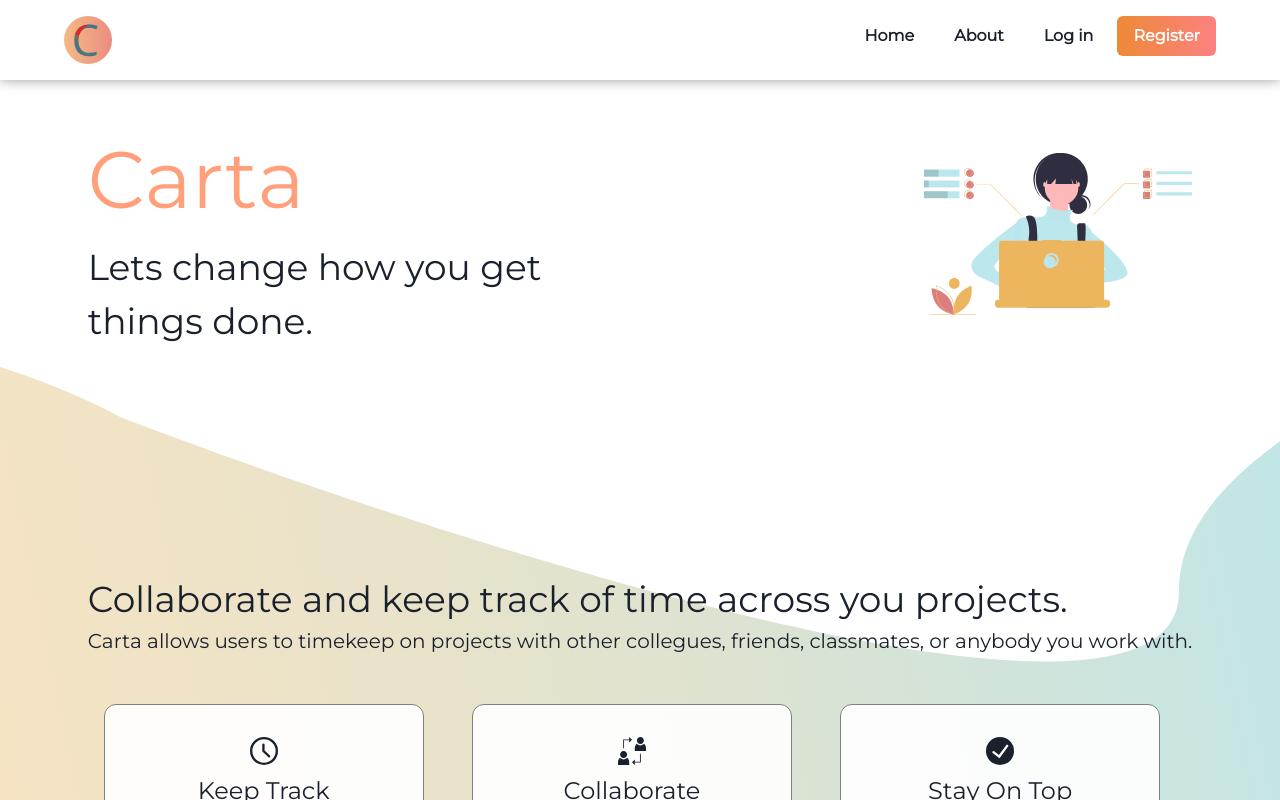
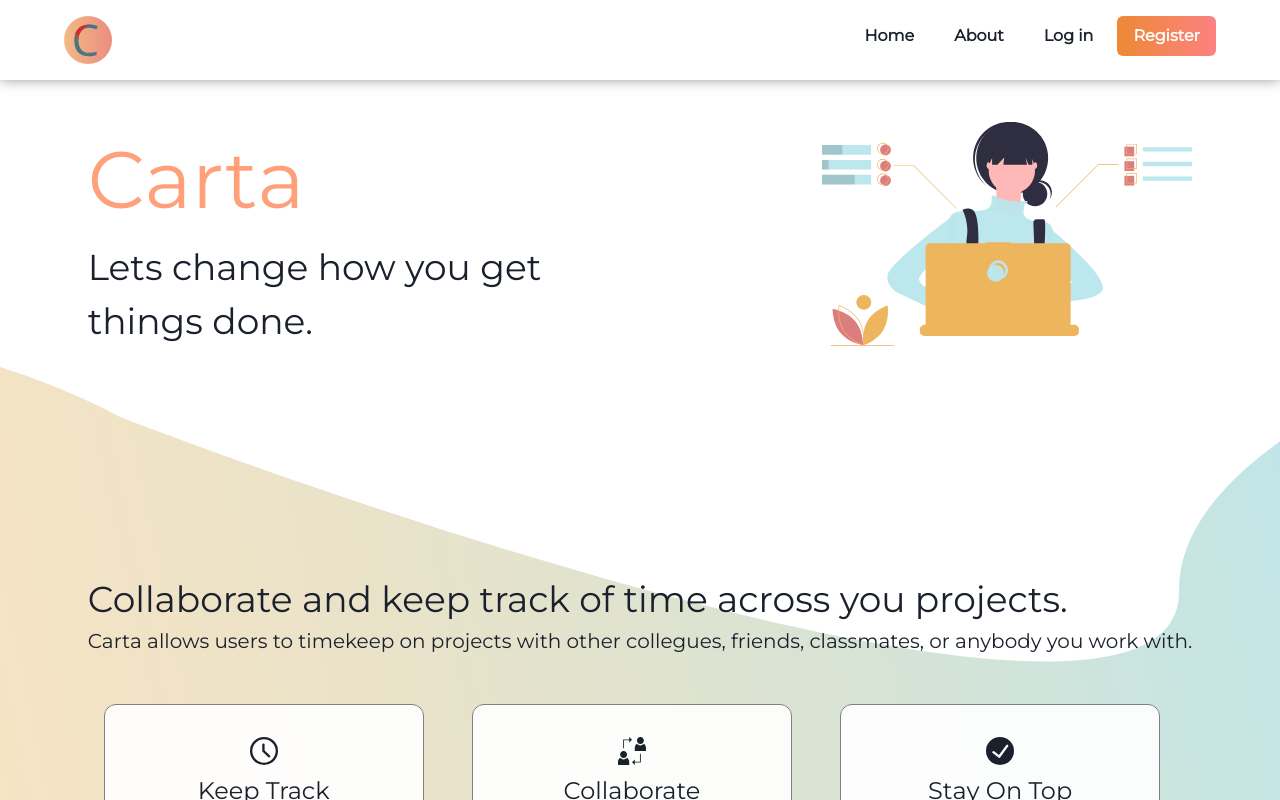
Before and after one commit to jermainejanszen/carta, a Next.js app: page / in a window 1280 px wide. Shown: the top 800 px of the page. Built offline with nearby package versions, Linux system fonts and the light colour scheme.

Commit message:
increase size of image on home screen

```diff
--- a/pages/index.tsx
+++ b/pages/index.tsx
@@ -113,7 +113,7 @@ export default function Home() {
             </Text>
           </Flex>
           <Spacer />
-          <Image src="/study.svg" alt="study" />
+          <Image src="/study.svg" alt="study" height="14rem" margin="auto" />
         </Flex>
 
         <Flex direction="column">
```
